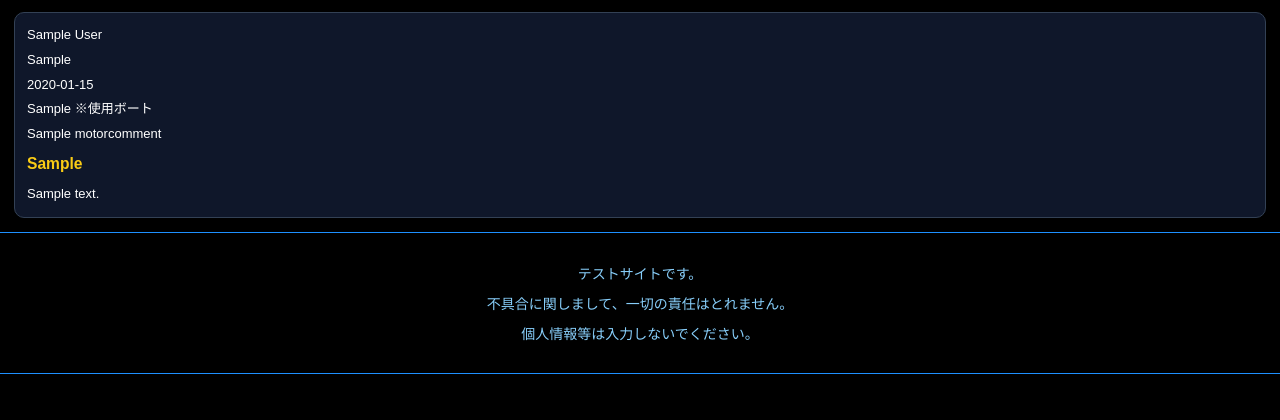
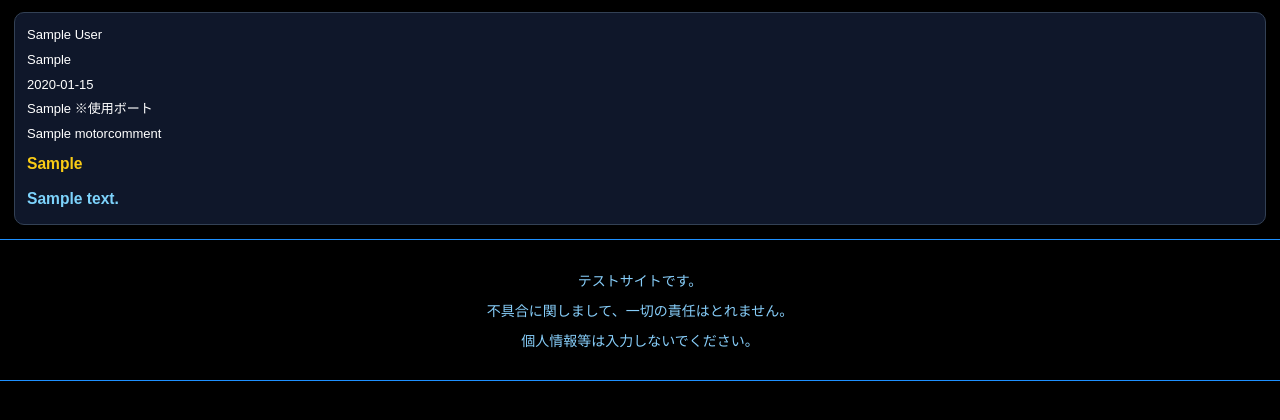
Before and after one commit to hideonSOS/Website, a Django app: page /website/machines/1/ in a window 1280 px wide. Shown: the part 154-574 px from the top of the page. Run offline with Django 5.2, Linux system fonts and the light colour scheme; tables that the repository leaves empty hold one stand-in row (values such as "Sample post").

Commit message:
モーターコメント表示: コメント本文を部品交換のように強調
表示ページのコメント本文(.content)を、部品交換(.parts)と同様に
太字・1.2倍サイズで目立たせた。色は部品交換の黄色と区別するため水色(#7dd3fc)。

Co-Authored-By: Claude Opus 4.8 <noreply@anthropic.com>

```diff
--- a/website/static/website/css/motor_comments_detail.css
+++ b/website/static/website/css/motor_comments_detail.css
@@ -134,6 +134,19 @@ h1 {
   }
 }
 
+/* コメント本文も部品交換と同様に強調。ただし部品交換(黄色)と区別するため水色にする */
+.post-card .content {
+  color: #7dd3fc;
+  font-weight: 700;
+  font-size: 13.2px;   /* 本文(11px)の1.2倍 */
+  padding: 3px 0;      /* 上下に少しだけ余白 */
+}
+@media (min-width: 768px) {
+  .post-card .content {
+    font-size: 15.6px; /* 本文(13px)の1.2倍 */
+  }
+}
+
 /* カード最下行の下余白は付けない（コメント無し投稿でも末尾に空白を作らない） */
 .post-card > :last-child {
   margin-bottom: 0;
```
